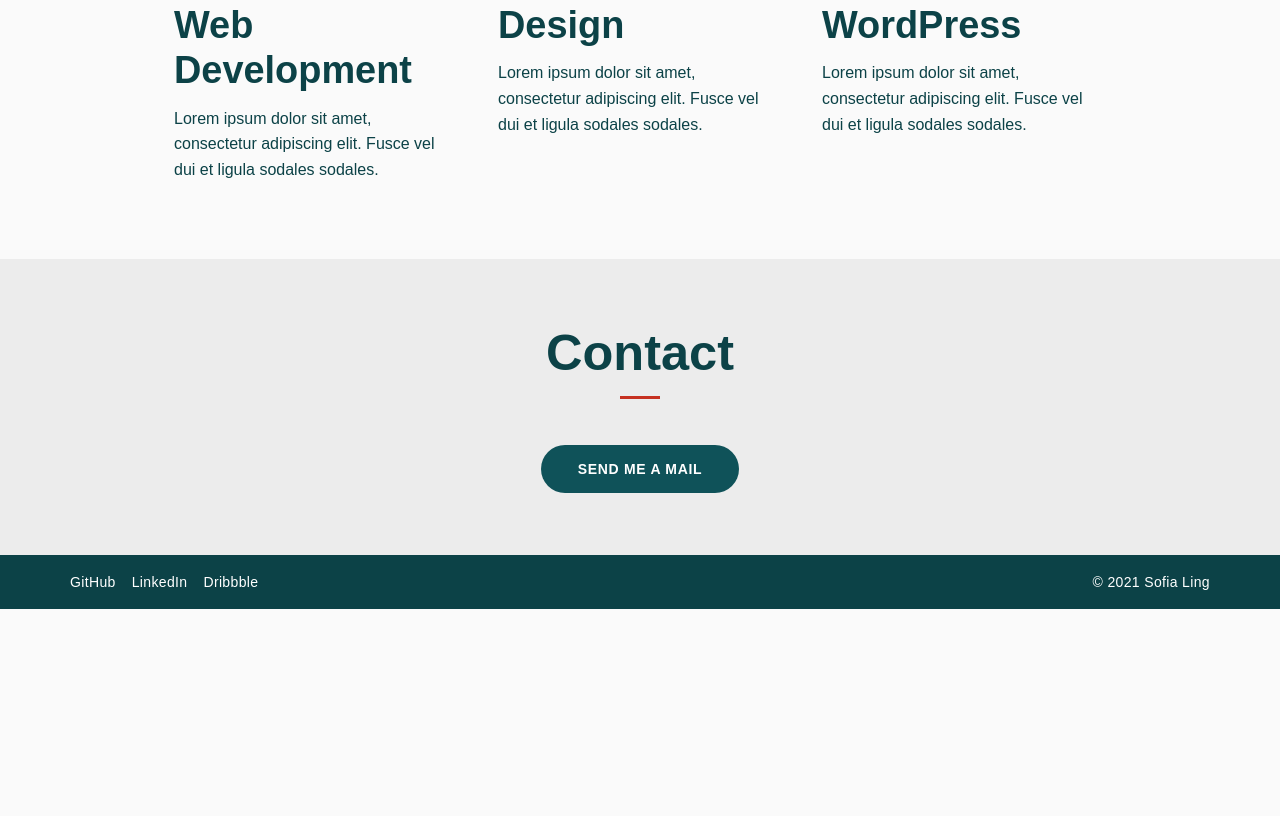
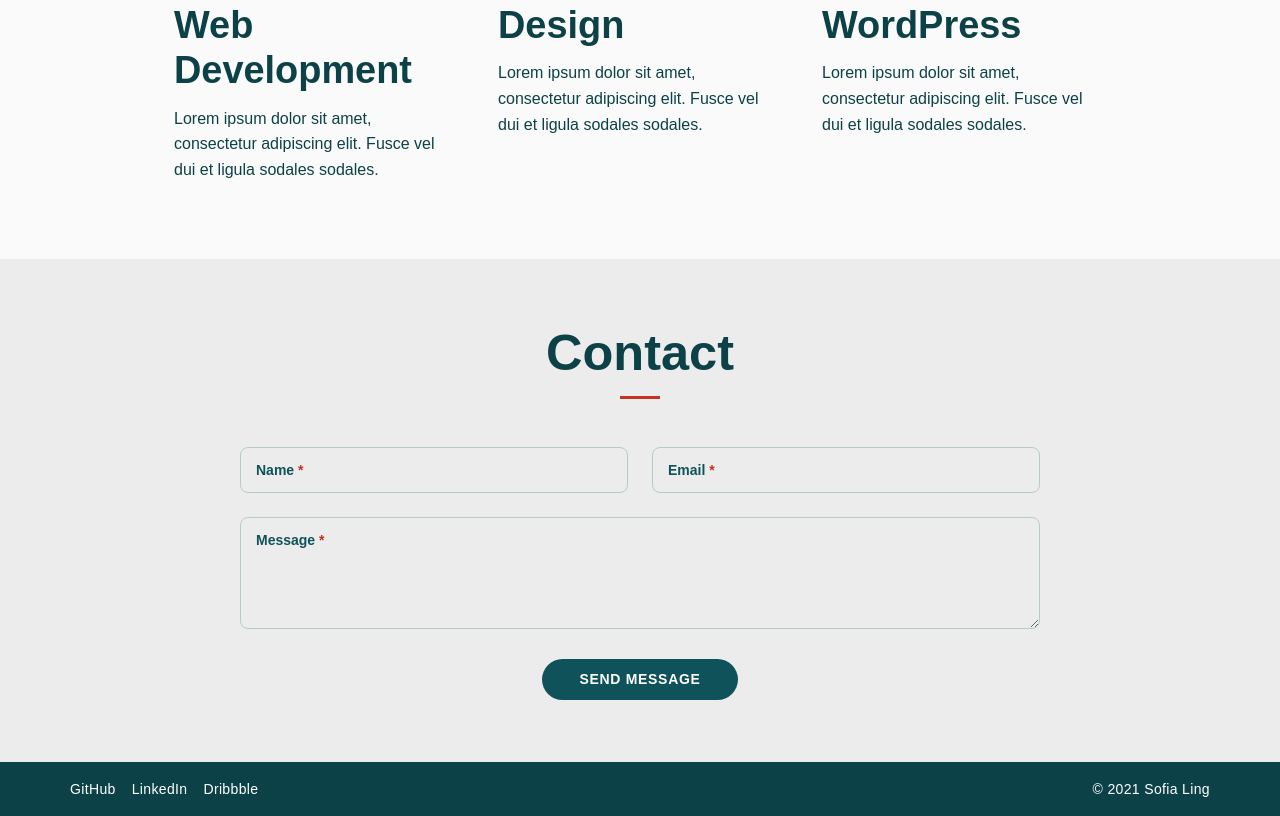
Before and after one commit to sofialing/sofialing.github.io, a Gatsby site: page / in a window 1280 px wide. Shown: the part 4020-4836 px from the top of the page. Before the commit the page ends 4629 px from the top, so only its background shows below. Built offline with nearby package versions, Linux system fonts and the light colour scheme; Gatsby itself is replaced by a stand-in of ours.

Commit message:
Added contact form.

```diff
--- a/src/components/Contact.js
+++ b/src/components/Contact.js
@@ -1,15 +1,57 @@
-import React from 'react'
+import React, { useState } from 'react'
 import { container } from '../styles/container.module.scss'
-import { blue } from '../styles/buttons.module.scss'
+import { contactForm, hasValue } from '../styles/form.module.scss'
 
 export default function Contact() {
+    const [name, setName] = useState('');
+    const [email, setEmail] = useState('');
+    const [message, setMessage] = useState('');
+
+    const onSubmit = e => {
+        e.preventDefault();
+    }
+
     return (
-        <section id="contact" >
+        <section id="contact" onSubmit={onSubmit}>
             <div className={container}>
                 <h2>Contact</h2>
-                <footer>
-                    <a href="#" className={blue}>Send me a mail</a>
-                </footer>
+                <form className={contactForm}>
+                    <div>
+                        <input
+                            type="text"
+                            id="name"
+                            name="name"
+                            value={name}
+                            onChange={e => setName(e.target.value)}
+                            required
+                        />
+                        <label htmlFor="name" className={name.length ? hasValue : ''}>Name</label>
+                    </div>
+                    <div>
+                        <input
+                            type="email"
+                            id="email"
+                            name="email"
+                            value={email}
+                            onChange={e => setEmail(e.target.value)}
+                            required
+                        />
+                        <label htmlFor="name" className={email.length ? hasValue : ''}>Email</label>
+                    </div>
+                    <div>
+                        <textarea
+                            type="text"
+                            id="message"
+                            name="message"
+                            value={message}
+                            onChange={e => setMessage(e.target.value)}
+                            rows="4"
+                            required
+                        />
+                        <label htmlFor="message" className={message.length ? hasValue : ''}>Message</label>
+                    </div>
+                    <button type="submit">Send message</button>
+                </form>
             </div>
         </section>
     )
--- /dev/null
+++ b/src/styles/form.module.scss
@@ -0,0 +1,90 @@
+@import './config.scss';
+
+.contactForm {
+    justify-content: center;
+    display: flex;
+    flex-wrap: wrap;
+    max-width: 800px;
+    margin: 3rem auto 0;
+    div:nth-child(1),
+    div:nth-child(2) {
+        flex-basis: calc(50% - .75rem);
+    }
+    div:nth-child(2) {
+        margin: 0 0 0 1.5rem;
+    }
+    div:nth-child(3) {
+        flex-basis: 100%;
+        margin-top: 1.5rem;
+    }
+    div {
+        display: block;
+        position: relative;
+        input,
+        textarea {
+            background-color: #ECECEC;
+            border-radius: .5rem;
+            border: 1px solid $color-light;
+            font-family: $font-family;
+            font-size: .875rem;
+            line-height: $line-height-base;
+            padding: .75em 1rem;
+            width: 100%;
+            transition: border-color 0.5s ease-in-out;
+            &:focus {
+                outline: none;
+                border-color: $color-primary;
+            }
+            &:focus + label {
+                background-color: #ECECEC;
+                transform: translateY(-1.5rem);
+            }
+            &[required] + label::after {
+                content: " *";
+                color: lighten($color-accent, 25%);
+            }
+        }
+        label {
+            background-color: transparent;
+            color: $color-primary;
+            display: block;
+            font-size: .875rem;
+            font-weight: 600;
+            line-height: $line-height-base;
+            margin: 0;
+            padding: 0 .375rem;
+            position: absolute;
+            top: .75rem;
+            left: .625rem;
+            transition: transform .5s ease-in-out, background-color .5s ease-in-out;
+        }
+    }
+    button {
+        background-color: $color-primary;
+        box-shadow: 0 0 0 2px $color-primary;
+        border: none;
+        border-radius: 2em;
+        color: white;
+        font-family: $font-family;
+        font-size: .875rem;
+        font-weight: 600;
+        letter-spacing: .05em;
+        margin: 1.5rem 0 0;
+        padding: .75em 2.5em;
+        text-decoration: none;
+        text-transform: uppercase;
+        transition: color .3s ease-in-out, background-color .3s ease-in-out;
+        &:hover,
+        &:focus {
+            background-color: transparent;
+            color: $color-primary;
+            cursor: pointer;
+            outline: none;
+        }
+    }
+}
+
+.hasValue {
+    background-color: #ECECEC !important;
+    transform: translateY(-1.5rem);
+}
```
